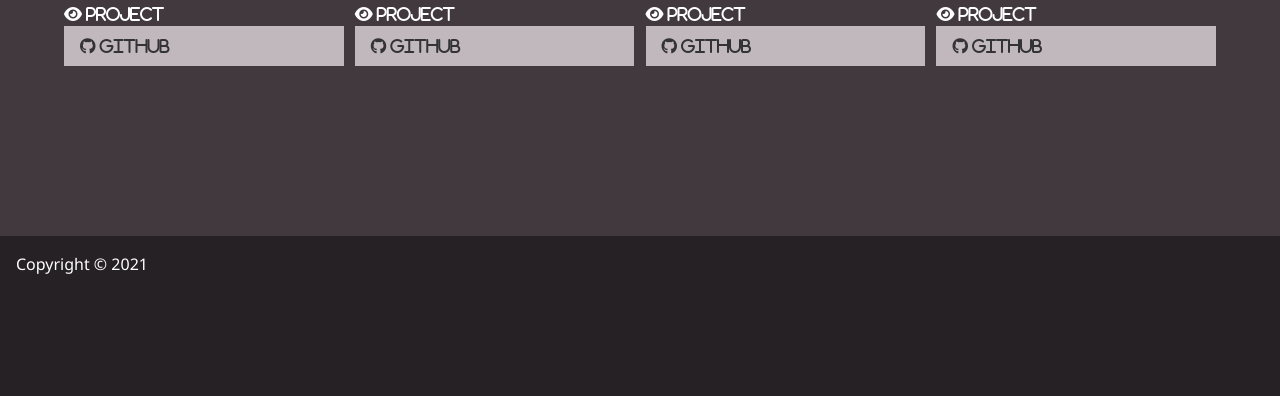
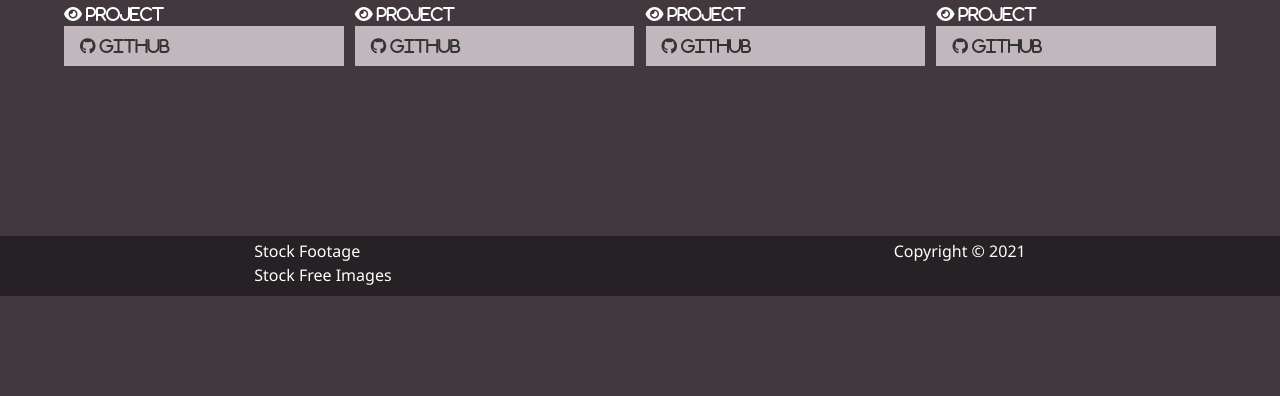
Before and after one commit to fadingbeat/css-wonders, a PHP site: page /dist/work.html in a window 1280 px wide. Shown: the part 504-900 px from the top of the page. After the commit the page ends 800 px from the top, so only its background shows below. Run offline with PHP 8.4, Linux system fonts and the light colour scheme; some libraries are stand-ins or nearby versions.

Commit message:
added hover color on links and adjusted target attribute

```diff
--- a/dist/css/main.css
+++ b/dist/css/main.css
@@ -244,10 +244,10 @@ main {
   color: #333; }
 
 #main-footer {
-  padding: 1rem;
+  padding: 0.2rem;
   background: #262124;
   color: #fff;
-  height: 160px; }
+  height: 60px; }
 
 .footer-container {
   display: flex;
@@ -256,7 +256,7 @@ main {
     display: flex;
     flex-direction: column; }
     .footer-container .links a:hover {
-      color: #000; }
+      color: #d1abbc; }
 
 @media screen and (min-width: 1171px) {
   .projects {
--- a/dist/work.html
+++ b/dist/work.html
@@ -103,7 +103,22 @@
     </div>
   </main>
 
-  <footer id="main-footer">Copyright &copy; 2021</footer>
+  <footer id="main-footer">
+    <div class="footer-container">
+      <div class="item">
+        <div class="links">
+          <a href="https://www.shutterstock.com/g/famingel/video?rid=170608184" alt="shutterstock videos"
+            class="href">Stock Footage</a>
+          <a href="https://www.shutterstock.com/g/famingel" alt="selling photos on shutterstock" class="href">Stock Free
+            Images</a>
+        </div>
+      </div>
+      <div class="item">
+        Copyright &copy; 2021
+      </div>
+
+    </div>
+  </footer>
   <script src="js/main.js"></script>
 </body>
 
--- a/scss/_config.scss
+++ b/scss/_config.scss
@@ -1,5 +1,6 @@
 $primary-color: #41393e;
 $secondary-color: #8e4162;
+$link-hover-color: #d1abbc;
 $show-home-image: true;
 $home-image: url(../img/background.jpg);
 $background-opacity: 0.9;
--- a/scss/main.scss
+++ b/scss/main.scss
@@ -195,10 +195,10 @@ main {
 }
 
 #main-footer {
-  padding: 1rem;
+  padding: 0.2rem;
   background: darken($primary-color, 10);
   color: set-text-color($primary-color);
-  height: 160px;
+  height: 60px;
 }
 
 .footer-container {
@@ -209,10 +209,9 @@ main {
     flex-direction: column;
     a {
       &:hover {
-        color: set-text-color($secondary-color);
-      }
+      color: #d1abbc;
     }
-
+  }
   }
 }
 
```
Also changed, not shown: dist/gallery.html (+4 -3 lines).
